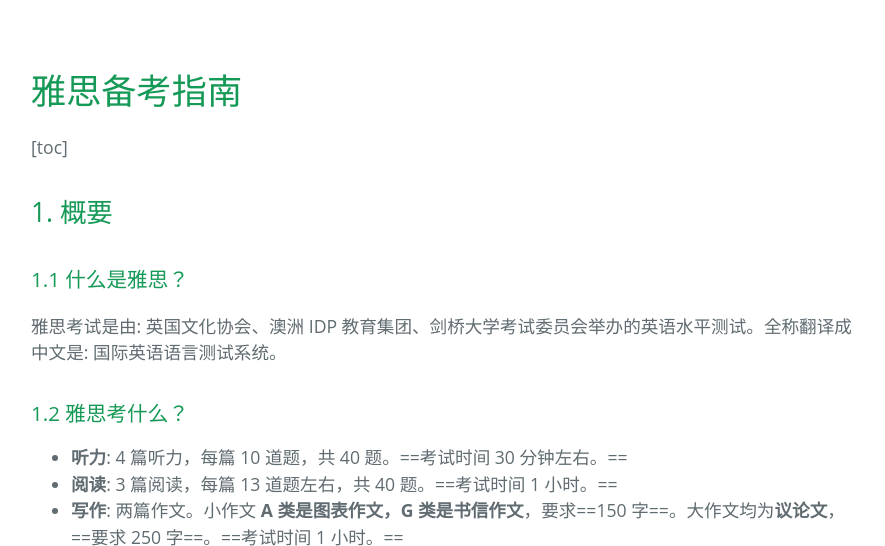
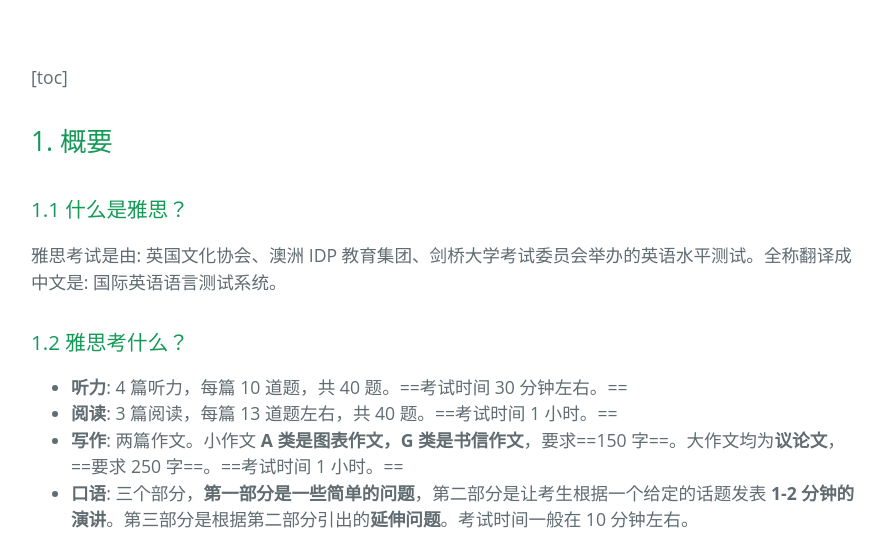
Before and after one commit to Mozzie235/Mozzie235.github.io, a Jekyll site: the page built from _posts/2020-2-3-雅思备考指南.md, in a window 1280 px wide and 900 px high, cut to the strip 354-900 px from the top of the window. Shown: the whole strip, without its empty margins (193-1078 px from the left). Built offline with Jekyll 4.4.1, drawn with Linux system fonts in a browser that asks for light colours; some web fonts are replaced.

Commit message:
Update 2020-2-3-雅思备考指南.md

```diff
--- a/_posts/2020-2-3-雅思备考指南.md
+++ b/_posts/2020-2-3-雅思备考指南.md
@@ -4,8 +4,6 @@ title: 雅思备考指南
 tags: 雅思 英语
 stickie: true
 ---
-
-# 雅思备考指南
 
 [toc]
 
```
